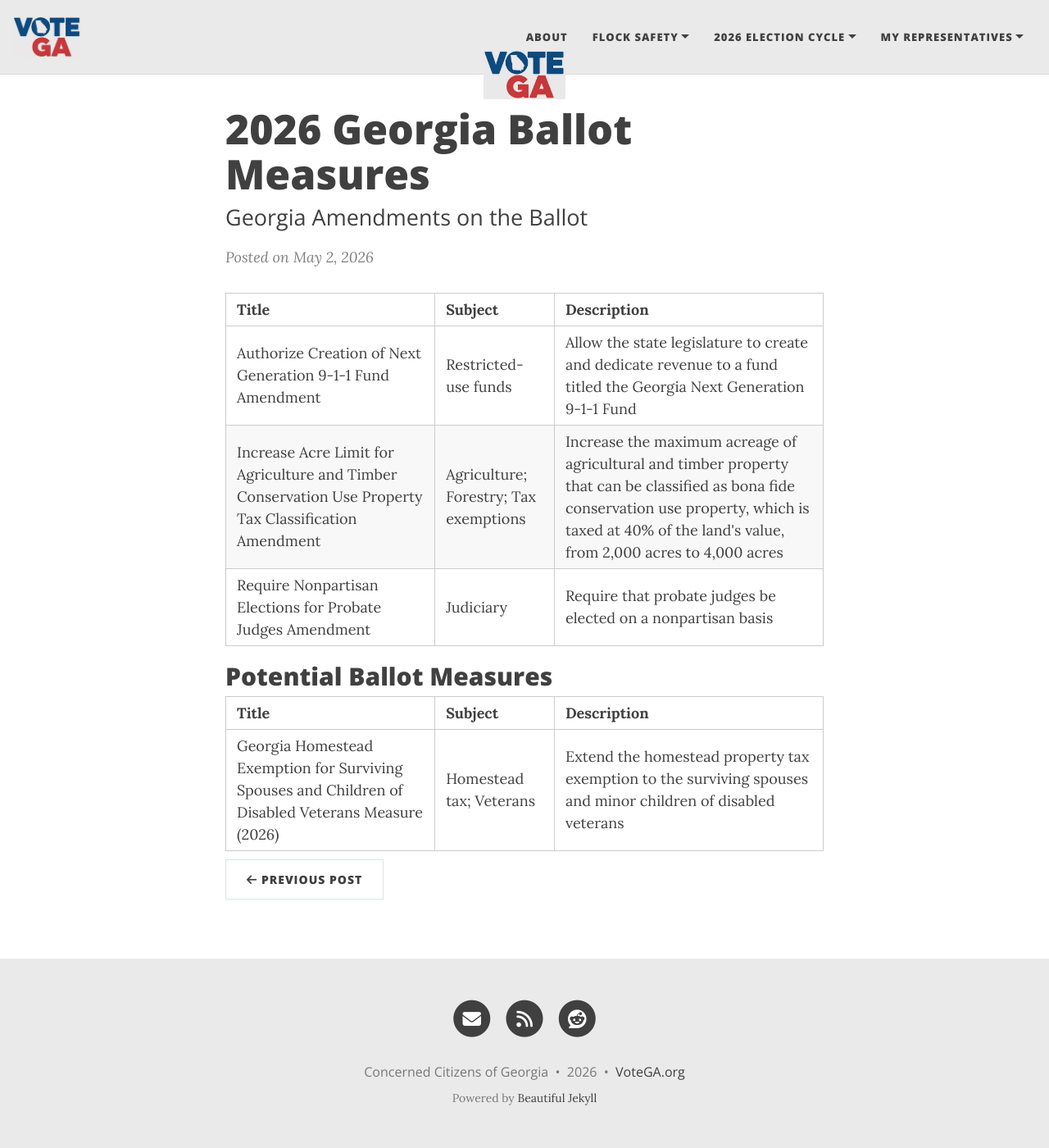
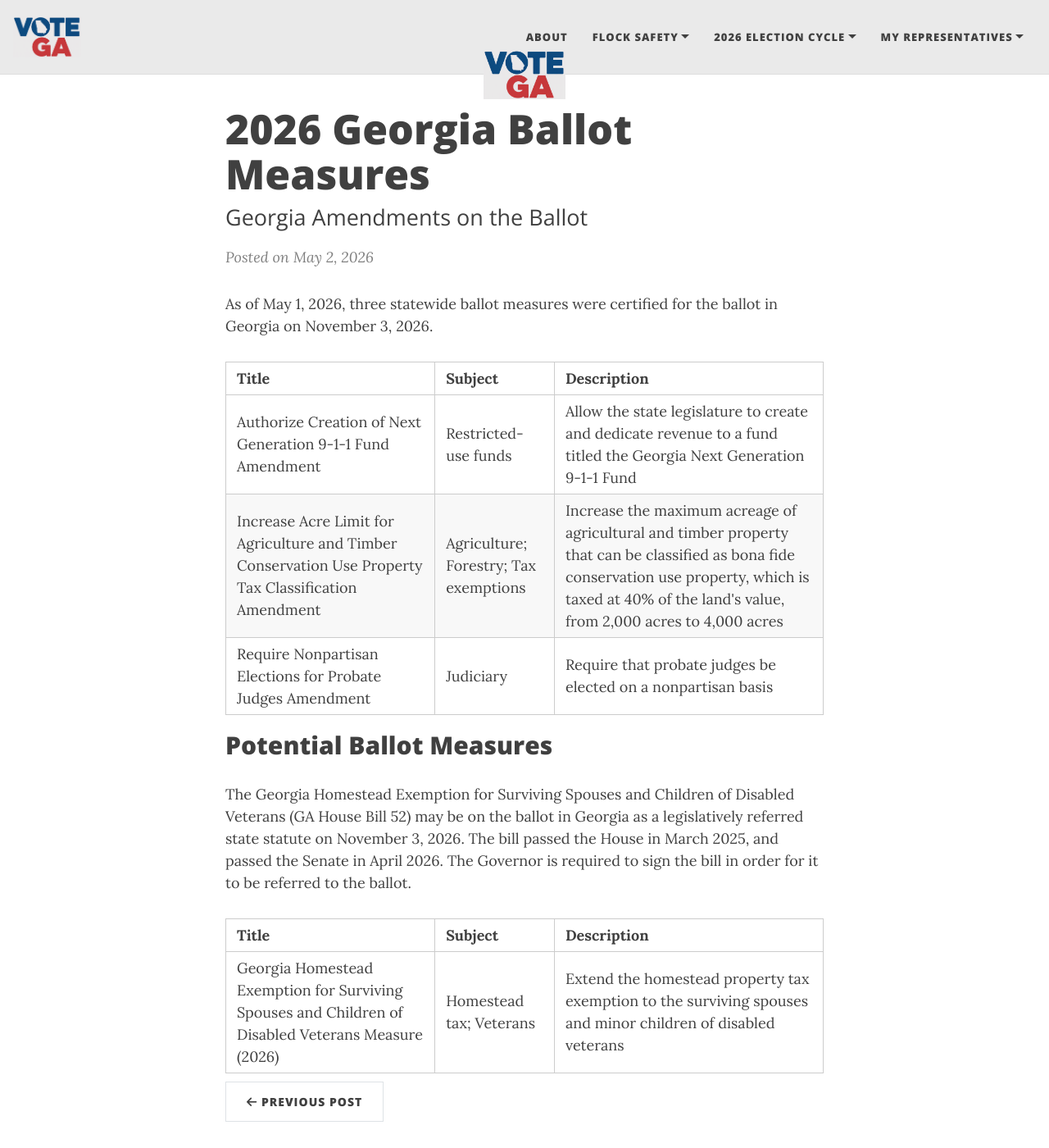
Before and after one commit to Votega/votega.org-TEST, a Jekyll site: the page built from _posts/2026-05-02-2026-ga-ballot-measures.md, in a window 1280 px wide and 1400 px high. Shown: the whole window at 82% size. Built offline with Jekyll 4.4.1, drawn with Linux system fonts in a browser that asks for light colours.

Commit message:
Update 2026-05-02-2026-ga-ballot-measures.md

```diff
--- a/_posts/2026-05-02-2026-ga-ballot-measures.md
+++ b/_posts/2026-05-02-2026-ga-ballot-measures.md
@@ -3,6 +3,9 @@ layout: post
 title: 2026 Georgia Ballot Measures
 subtitle: Georgia Amendments on the Ballot
 ---
+
+As of May 1, 2026, three statewide ballot measures were certified for the ballot in Georgia on November 3, 2026.
+
 <table style="width:100%;table-layout:fixed;">
   <colgroup>
     <col style="width:35%">
@@ -36,6 +39,7 @@ subtitle: Georgia Amendments on the Ballot
 </table>
 
 <h2>Potential Ballot Measures</h2>
+The Georgia Homestead Exemption for Surviving Spouses and Children of Disabled Veterans (GA House Bill 52) may be on the ballot in Georgia as a legislatively referred state statute on November 3, 2026. The bill passed the House in March 2025, and passed the Senate in April 2026. The Governor is required to sign the bill in order for it to be referred to the ballot.
 
 <table style="width:100%;table-layout:fixed;">
   <colgroup>
```
